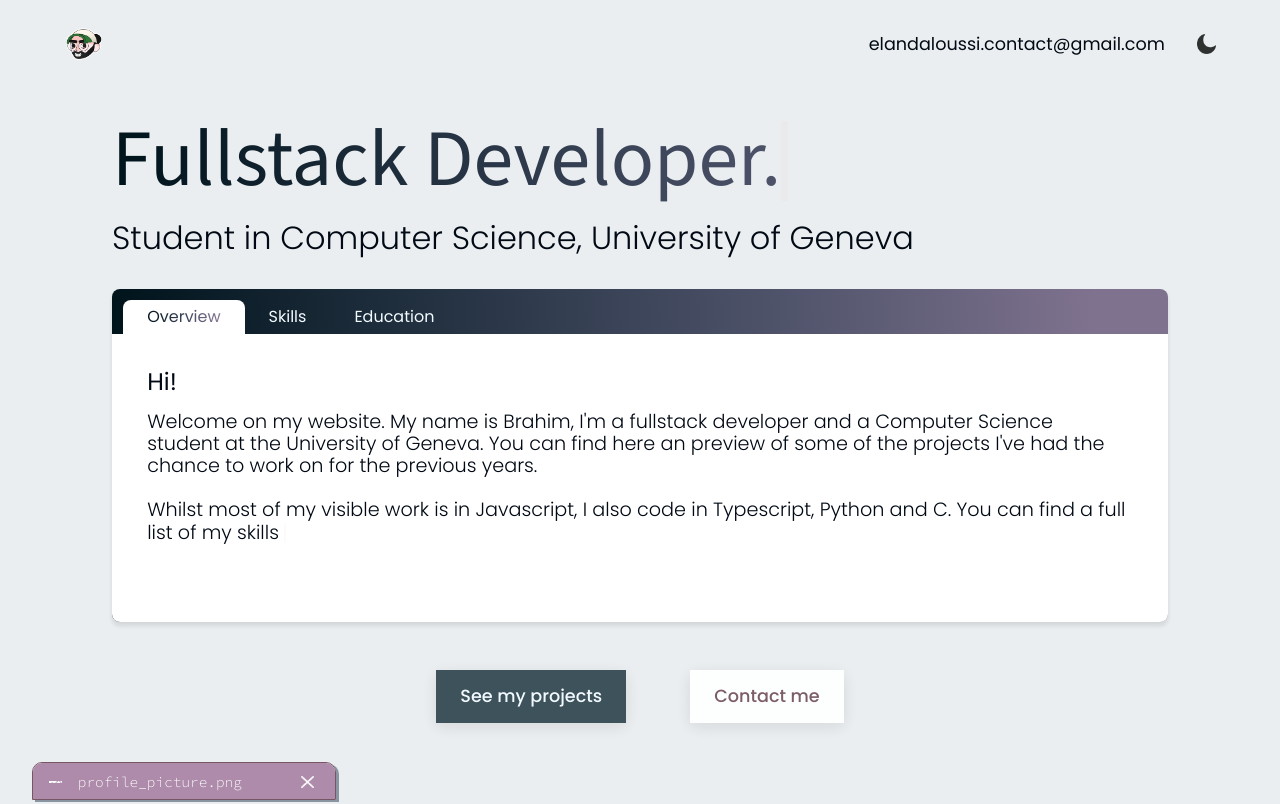
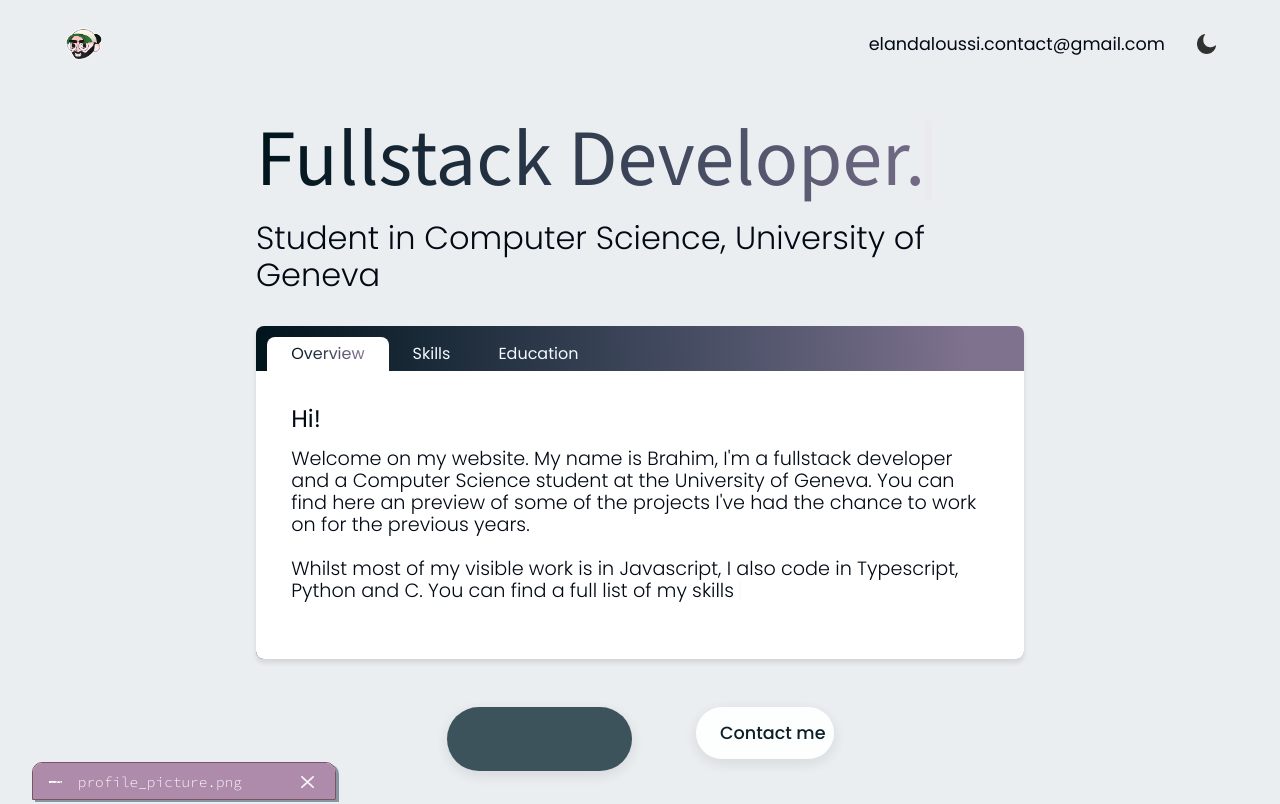
Before and after one commit to haiku-san/portfolio, a Next.js app: page / in a window 1280 px wide. Shown: the top 804 px of the page. Built offline with nearby package versions, Linux system fonts and the light colour scheme.

Commit message:
change padding values

```diff
--- a/app/assets/sass/components/buttons.scss
+++ b/app/assets/sass/components/buttons.scss
@@ -12,9 +12,17 @@
 // *****Buttons CSS*****
 
 %cta-on-hover {
-    opacity: 1;
-
-    // transform: scale(1.05);
+    p {
+        animation: cta-text-appear 1s ease-in-out forwards;
+        transition: all ease-in-out 2s;
+    }
+    .icon {
+        animation: cta-icon-fade 1s ease-in-out forwards;
+    }
+    .cta-icon {
+        animation: cta-icon-appear 1s ease-out forwards;
+        translate: 0px;
+    }
 }
 
 .cta-primary,
@@ -32,7 +40,7 @@
 
 .cta-secondary {
     background: $white;
-    color: $colorAccent;
+    color: $colorPrimary600;
     &.accent {
         background: $colorPrimary600;
         color: $colorTertiary;
--- a/app/assets/sass/layouts/headers.scss
+++ b/app/assets/sass/layouts/headers.scss
@@ -5,7 +5,7 @@
     padding: 1.5rem 4rem;
     align-items: center;
     @include mobile-and-tablette {
-        padding: 1rem 2rem;
+        padding: 0.5rem 1rem;
     }
     h2,
     li {
--- a/app/assets/sass/pages/home.scss
+++ b/app/assets/sass/pages/home.scss
@@ -3,7 +3,7 @@
 
     background: var(--colorBackground);
     @include mobile-and-tablette {
-        --home-page-horizontal-padding: 1rem;
+        --home-page-horizontal-padding: 0.5rem;
     }
     > section {
         padding: 1.5rem var(--home-page-horizontal-padding);
@@ -31,6 +31,12 @@
             }
         }
     }
+    @include desktop-only {
+        .hero-section {
+            padding: 1.5rem 20%;
+        }
+    }
+
     .hero-section {
         &__titles {
             display: flex;
--- a/app/assets/sass/themes/animations.scss
+++ b/app/assets/sass/themes/animations.scss
@@ -184,6 +184,64 @@
 
 // ***** Projects cards *****
 
+@keyframes cta-icon-fade {
+    0% {
+        opacity: 1;
+        scale: 1;
+        clip-path: inset(0% 0% 0% 0%);
+    }
+    20% {
+        opacity: 1;
+        scale: 1;
+        clip-path: inset(0% 30% 0% 30%);
+    }
+    50%,
+    100% {
+        scale: 0;
+        opacity: 0;
+        visibility: hidden;
+    }
+}
+
+@keyframes cta-icon-appear {
+    0%,
+    50% {
+        opacity: 0;
+    }
+    70% {
+        opacity: 0;
+        translate: -30px;
+    }
+    100% {
+        opacity: 1;
+        translate: 0;
+    }
+}
+
+@keyframes cta-icon-smooth-appear {
+    0% {
+        opacity: 0;
+    }
+    100% {
+        opacity: 1;
+    }
+}
+
+@keyframes cta-text-appear {
+    0%,
+    50% {
+        opacity: 0;
+        translate: 20px;
+    }
+    80% {
+        opacity: 1;
+        translate: 0;
+    }
+    100% {
+        opacity: 1;
+    }
+}
+
 @keyframes appear-from-left {
     0% {
         opacity: 0;
--- a/app/assets/sass/utils/mixins.scss
+++ b/app/assets/sass/utils/mixins.scss
@@ -76,10 +76,15 @@
 @mixin cta-base {
     @extend %title4;
     @extend %buttonSizeS;
-    padding: 1rem 1.5rem;
+    position: relative;
+    display: flex;
+    align-items: center;
+    justify-content: space-between;
+    padding: 1rem 0.5rem 1rem 1.5rem;
+    gap: 3rem;
     box-shadow: $shadow1;
-
     border: none;
+    border-radius: 1000px;
     opacity: 0.95;
     transition: all cubic-bezier(0.13, 0.44, 0.9, 0.61) 90ms;
     cursor: pointer;
@@ -88,4 +93,34 @@
         @extend %cta-on-hover;
         box-shadow: $shadow2;
     }
+    @include mobile-and-tablette {
+        p {
+            animation: cta-text-appear 1s ease-in-out forwards;
+            transition: all ease-in-out 2s;
+        }
+        .icon {
+            display: none;
+        }
+        .cta-icon {
+            animation: cta-icon-appear 1s ease-out forwards;
+            translate: 0px;
+        }
+    }
+    .icon,
+    .cta-icon {
+        width: 32px;
+    }
+    .icon {
+        position: absolute;
+        left: 50%;
+        top: 50%;
+        translate: -50% -50%;
+        animation: cta-icon-smooth-appear 0.4s ease-in-out forwards;
+    }
+    .cta-icon {
+        opacity: 0;
+    }
+    p {
+        opacity: 0;
+    }
 }
--- a/app/page.js
+++ b/app/page.js
@@ -1,6 +1,7 @@
 'use client'
 
 import React, { lazy, Suspense, useEffect, useState, useRef } from 'react'
+import Image from 'next/image'
 import TypewritedText from './components/TypewritedText/index.jsx'
 import RetroInterface from './components/RetroInterface'
 import ScrollToTop from './components/ScrollToTop'
@@ -16,6 +17,9 @@ import bestActivitiesPreview2 from './assets/images/projects_previews/optimized/
 
 import netflixPreview1 from './assets/images/projects_previews/optimized/netflixPreview1.webp'
 import netflixPreview2 from './assets/images/projects_previews/optimized/netflixPreview2.webp'
+
+import sourceCodeIcon from './assets/images/icons/source_code_icon.png'
+import chevronIcon from './assets/images/icons/chevron_right_icon.png'
 
 import LoadingSpinner from './components/LoadingSpinner'
 
@@ -121,7 +125,23 @@ function Home() {
                 <InfosCard id="about-anchor" />
                 <div className="cta-section">
                     <a href="#projects-anchor">
-                        <button className="cta-primary">See my projects</button>
+                        <button className="cta-primary">
+                            <p>Visit site</p>
+                            <Image
+                                src={sourceCodeIcon}
+                                alt="Icon"
+                                className="icon"
+                                onClick={() => window.location.reload()}
+                                loading="lazy"
+                            />
+                            <Image
+                                src={chevronIcon}
+                                alt="Icon"
+                                className="cta-icon"
+                                onClick={() => window.location.reload()}
+                                loading="lazy"
+                            />
+                        </button>
                     </a>
 
                     <a
```
Also changed, not shown: app/assets/images/icons/chevron_right_icon.png (added), app/assets/images/icons/source_code_icon.png (added).
